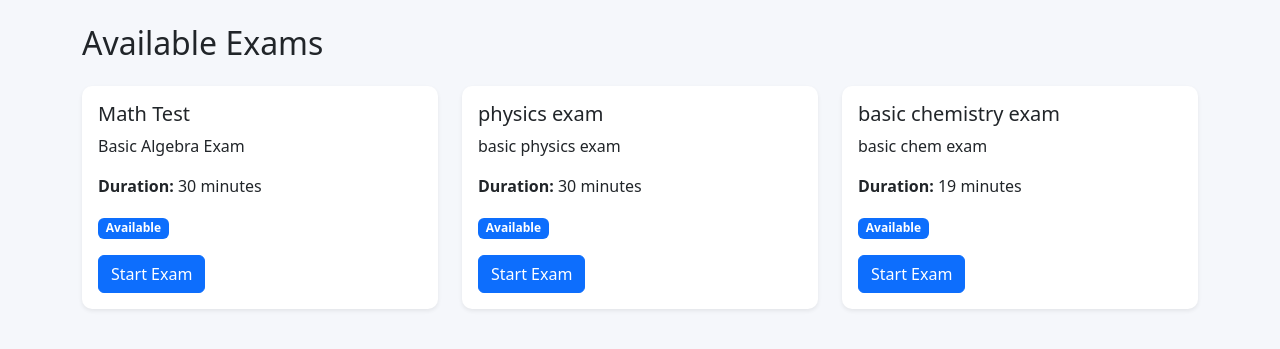
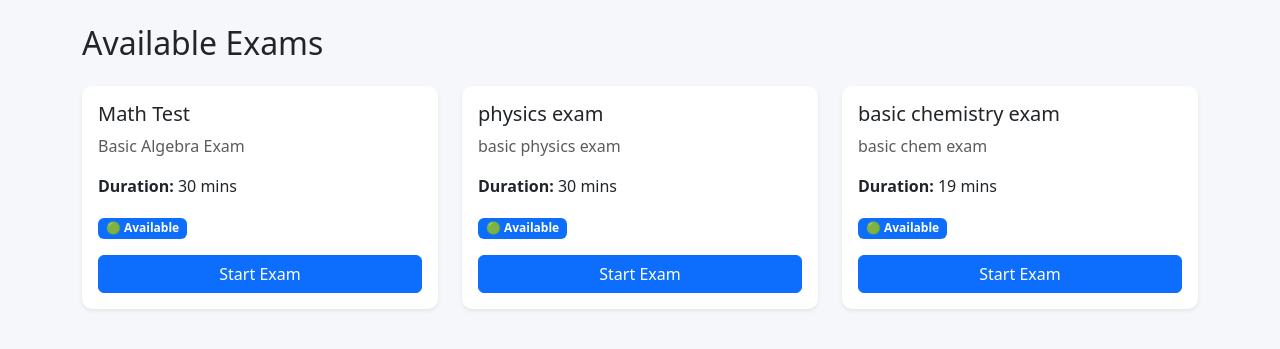
Before and after one commit to Mxnishh/exam_platform, a Django app: page /exams/ in a window 1280 px wide. Shown: the part 56-405 px from the top of the page. Run offline with Django 5.2, Linux system fonts and the light colour scheme; a user stored in the database is signed in; data comes from the database, SQL or seed files in the repository; both versions use the stored data as it was after the commit.

Commit message:
Fix exam flow, prevent duplicate attempts, improve UI

```diff
--- a/exam_system/core/templates/core/exam_list.html
+++ b/exam_system/core/templates/core/exam_list.html
@@ -9,47 +9,65 @@
 {% for data in exam_data %}
 
 <div class="col-md-4 mb-4">
+<div class="card shadow-sm h-100 border-0">
 
-<div class="card shadow-sm h-100">
-
-<div class="card-body">
+<div class="card-body d-flex flex-column">
 
 <h5 class="card-title">{{ data.exam.title }}</h5>
 
-<p class="card-text">
+<p class="card-text text-muted">
 {{ data.exam.description }}
 </p>
 
 <p>
-<strong>Duration:</strong> {{ data.exam.duration_minutes }} minutes
+<strong>Duration:</strong> {{ data.exam.duration_minutes }} mins
 </p>
 
-{% if data.submission and data.submission.is_submitted %}
+<!-- STATUS + BUTTON LOGIC -->
+<div class="mt-auto">
 
-<span class="badge bg-success mb-3">Completed</span>
+{% if data.submission %}
 
-<br>
+    {% if data.submission.is_submitted %}
 
-<a href="{% url 'exam_result' data.submission.id %}" class="btn btn-success">
-View Result
-</a>
+        <span class="badge bg-success mb-3">✔ Completed</span>
+
+        <a href="{% url 'exam_result' data.submission.id %}"
+           class="btn btn-success w-100 mb-2">
+            View Result
+        </a>
+
+        <button class="btn btn-outline-secondary w-100" disabled>
+                <title="You can only attempt this exam once"></title>
+            Attempt Locked
+        </button>
+
+    {% else %}
+
+        <span class="badge bg-warning text-dark mb-3">⏳ In Progress</span>
+
+        <a href="{% url 'exam_detail' data.submission.id %}"
+           class="btn btn-warning w-100">
+            Resume Exam
+        </a>
+
+    {% endif %}
 
 {% else %}
 
-<span class="badge bg-primary mb-3">Available</span>
+    <span class="badge bg-primary mb-3">🟢 Available</span>
 
-<br>
-
-<a href="{% url 'exam_instructions' data.exam.id %}" class="btn btn-primary">
-Start Exam
-</a>
+    <a href="{% url 'exam_instructions' data.exam.id %}"
+       class="btn btn-primary w-100">
+        Start Exam
+    </a>
 
 {% endif %}
 
 </div>
 
 </div>
-
+</div>
 </div>
 
 {% endfor %}
--- a/exam_system/core/views.py
+++ b/exam_system/core/views.py
@@ -38,86 +38,79 @@ def exam_list(request):
         "exam_data": exam_data
     })
 
-
 @login_required
 def start_exam(request, exam_id):
 
-    if request.user.role != "STUDENT":
-        return redirect('exam_list')
+    if request.user.role.upper() != "STUDENT":
+        return redirect("exam_list")
 
     exam = get_object_or_404(Exam, id=exam_id)
 
-    # Check if ANY submission exists (submitted or not)
     existing_submission = Submission.objects.filter(
         student=request.user,
         exam=exam
-    ).order_by('-start_time').first()
+    ).first()
 
     if existing_submission:
-        # If already submitted → show result
-        if existing_submission.is_submitted:
-            return redirect('exam_result', existing_submission.id)
-        # If not submitted → continue unfinished attempt
-        else:
-            return redirect('exam_detail', existing_submission.id)
 
-    # If no submission exists → create one
+        # 🔒 HARD LOCK after submission
+        if existing_submission.submitted_at:
+            return redirect("exam_result", existing_submission.id)
+
+        # resume if not submitted
+        return redirect("exam_detail", existing_submission.id)
+
     submission = Submission.objects.create(
         student=request.user,
-        exam=exam
+        exam=exam,
+        start_time=timezone.now()
     )
 
     ActivityLog.objects.create(
-    submission=submission,
-    event_type='STARTED'
+        submission=submission,
+        event_type="STARTED"
     )
 
-    return redirect('exam_detail', submission.id)
+    return redirect("exam_detail", submission.id)
 
 @login_required
 def exam_detail(request, submission_id):
 
-    if request.user.role != "STUDENT":
-        return redirect('exam_list')
+    if request.user.role.upper() != "STUDENT":
+        return redirect("exam_list")
 
     submission = get_object_or_404(Submission, id=submission_id)
+
+    if submission.student != request.user:
+        return redirect("exam_list")
+
     exam = submission.exam
 
-    now = timezone.now()
+    # Get questions
+    questions = list(exam.questions.all())
 
-    # Prevent early access
-    if exam.start_time and now < exam.start_time:
-        return redirect('exam_list')
-
-    # Prevent late access
-    if exam.end_time and now > exam.end_time:
-        return redirect('exam_list')
-
-    # Randomize questions
-    questions = list(exam.questions.all())
+    # Shuffle questions
     random.shuffle(questions)
 
-    # Randomize options
+    # Shuffle options safely
     for question in questions:
         options = list(question.options.all())
         random.shuffle(options)
         question.shuffled_options = options
 
-    # Timer logic
-    end_time = submission.start_time + timedelta(minutes=exam.duration_minutes)
-    remaining_seconds = int((end_time - timezone.now()).total_seconds())
+    # Timer calculation (safe)
+    if submission.start_time:
+        end_time = submission.start_time + timedelta(minutes=exam.duration_minutes)
+        remaining_seconds = max(0, int((end_time - timezone.now()).total_seconds()))
+    else:
+        remaining_seconds = exam.duration_minutes * 60
 
+    # Auto submit if time expired
     if remaining_seconds <= 0:
         submission.calculate_score()
         submission.end_time = timezone.now()
         submission.save()
-
-        ActivityLog.objects.create(
-            submission=submission,
-            event_type='AUTO_SUBMIT_TIME'
-        )
-
-        return redirect('exam_result', submission.id)
+        return redirect("exam_result", submission.id)
 
     if request.method == "POST":
 
@@ -128,27 +121,22 @@ def exam_detail(request, submission_id):
             if selected_option_id:
                 selected_option = Option.objects.get(id=selected_option_id)
 
-                Answer.objects.create(
+                Answer.objects.update_or_create(
                     submission=submission,
                     question=question,
-                    selected_option=selected_option
+                    defaults={"selected_option": selected_option}
                 )
 
         submission.calculate_score()
         submission.end_time = timezone.now()
         submission.save()
 
-        ActivityLog.objects.create(
-            submission=submission,
-            event_type='SUBMITTED'
-        )
+        return redirect("exam_result", submission.id)
 
-        return redirect('exam_result', submission.id)
-
-    return render(request, 'core/exam_detail.html', {
-        'submission': submission,
-        'questions': questions,
-        'remaining_seconds': remaining_seconds
+    return render(request, "core/exam_detail.html", {
+        "submission": submission,
+        "questions": questions,
+        "remaining_seconds": remaining_seconds
     })
 
 @login_required
@@ -424,7 +412,21 @@ def my_results(request):
 @login_required
 def exam_instructions(request, exam_id):
 
+    if request.user.role != "STUDENT":
+        return redirect("exam_list")
+
     exam = get_object_or_404(Exam, id=exam_id)
+
+    if request.method == "POST":
+
+        # Create submission when exam starts
+        submission = Submission.objects.create(
+            student=request.user,
+            exam=exam,
+            start_time=timezone.now()
+        )
+
+        return redirect("exam_detail", submission.id)
 
     return render(request, "core/exam_instructions.html", {
         "exam": exam
@@ -433,15 +435,18 @@ def exam_instructions(request, exam_id):
 @login_required
 def student_dashboard(request):
 
-    if request.user.role != "STUDENT":
+    if request.user.role.upper() != "STUDENT":
         return redirect("exam_list")
 
-    completed_exams = Submission.objects.filter(
+    total_exams = Exam.objects.count()
+
+    # Use submitted_at instead of end_time
+    completed_exam_ids = Submission.objects.filter(
         student=request.user,
-        is_submitted=True
-    ).count()
+        submitted_at__isnull=False
+    ).values_list("exam_id", flat=True).distinct()
 
-    total_exams = Exam.objects.count()
+    completed_exams = len(completed_exam_ids)
 
     available_exams = total_exams - completed_exams
 
@@ -466,7 +471,19 @@ def export_results(request, exam_id):
         writer.writerow([
             s.student.username,
             s.total_score,
-            s.submitted_at
+            s.end_time
         ])
 
     return response
+
+@login_required
+def my_results(request):
+
+    submissions = Submission.objects.filter(
+        student=request.user,
+        submitted_at__isnull=False   # ✅ only completed
+    )
+
+    return render(request, "core/my_results.html", {
+        "submissions": submissions
+    })
--- a/exam_system/exam_system/settings.py
+++ b/exam_system/exam_system/settings.py
@@ -10,7 +10,7 @@ SECRET_KEY = os.environ.get(
     "django-insecure-dev-key"
 )
 
-DEBUG = os.environ.get("DEBUG", "False") == "True"
+DEBUG = True
 
 ALLOWED_HOSTS = [
     "localhost",
```
Also changed, not shown: exam_system/core/templates/core/exam_detail.html (+11 -7 lines), exam_system/db.sqlite3.
